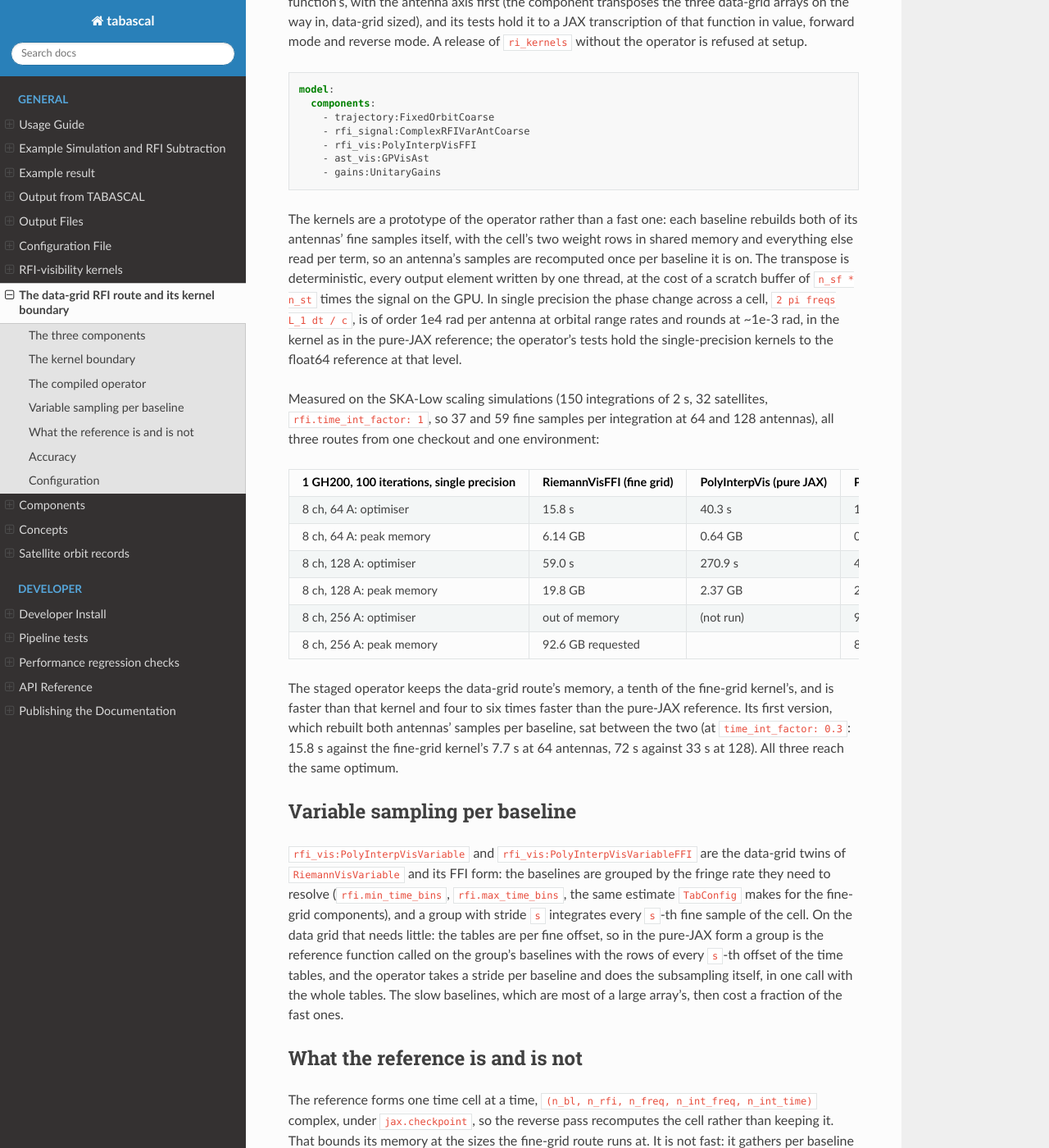
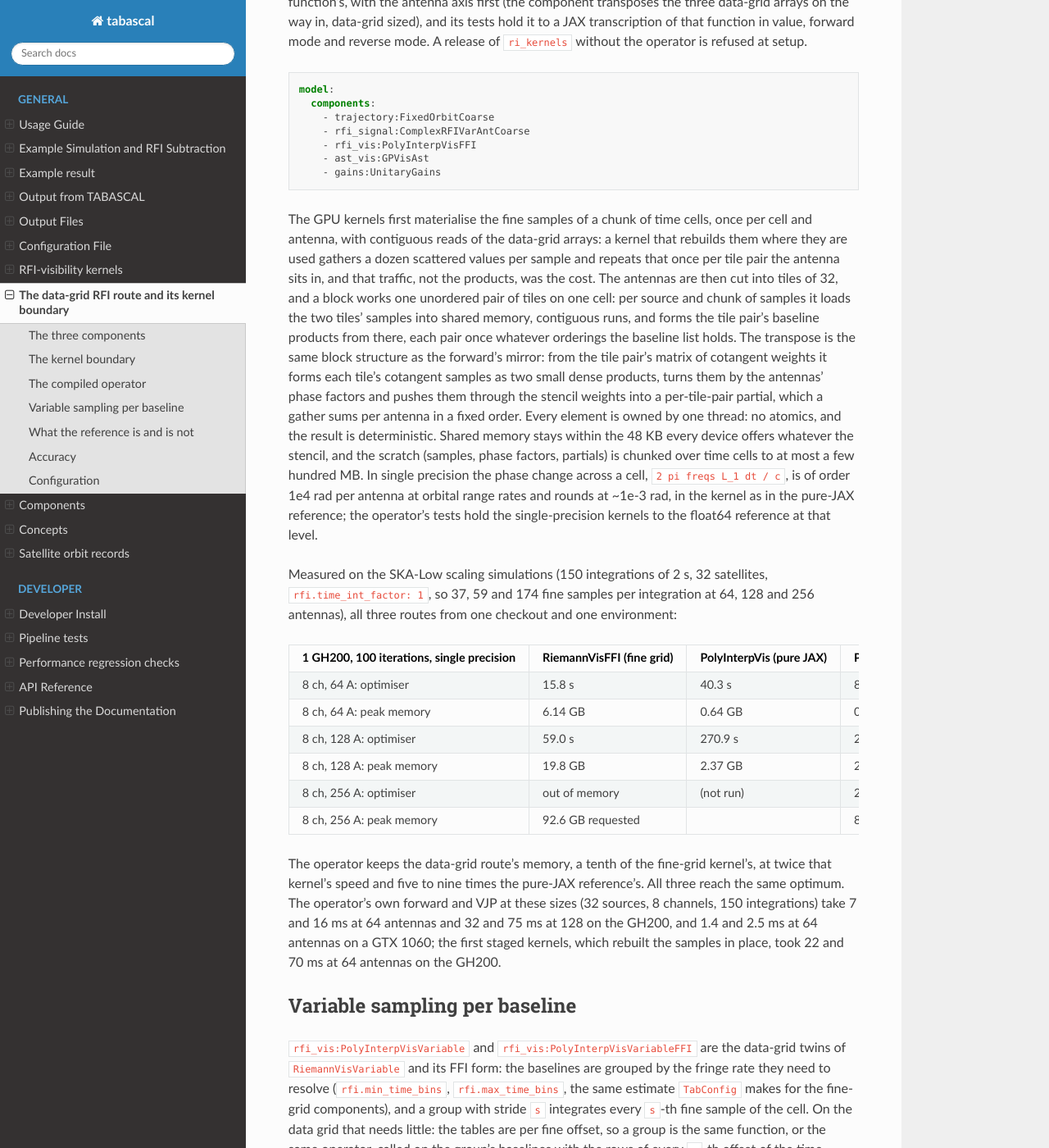
Before and after one commit to epfl-radio-astro/tabascal, a Sphinx documentation site: the page built from docs/coarse_rfi_vis.md, in a window 1280 px wide and 1400 px high, scrolled down 2914 px. Shown: the whole window at 82% size. Built offline with Sphinx 7.4.7 and the Read the Docs theme 3.1.0, drawn with Linux system fonts in a browser that asks for light colours; some of the changed text lies outside the part shown.

Commit message:
Variable sampling through the operator as one call per group
The compiled operator no longer takes a stride per baseline: measured
against calling it once per stride group with the time tables cut to the
group's samples, and against full sampling, on a GTX 1060 and a GH200 at
64 and 128 antennas, neither variable route beat full sampling. The
products a stride saves are the cheap part of the kernels once the fine
samples are materialised per cell; per-group calls rebuild the samples once
per group. PolyInterpVisVariableFFI is now the per-group form, exactly the
pure-JAX component's structure with the operator in place of the function,
and the variable sampling is a difference in inputs only.

The docs describe the kernels as they are now: fine samples materialised
once per cell chunk with contiguous reads, tile-pair products, and a
transpose that is the forward's mirror, deterministic and without atomics.
Benchmarks on the GH200 at full sampling: 8.4 s, 28.6 s and 205 s at 64,
128 and 256 antennas (the fine-grid kernel: 15.8 s, 59.0 s, out of memory),
at a tenth of the fine-grid kernel's memory.

````diff
--- a/docs/coarse_rfi_vis.md
+++ b/docs/coarse_rfi_vis.md
@@ -150,37 +150,50 @@ model:
     - gains:UnitaryGains
 ```
 
-The kernels are a prototype of the operator rather than a fast one: each
-baseline rebuilds both of its antennas' fine samples itself, with the cell's
-two weight rows in shared memory and everything else read per term, so an
-antenna's samples are recomputed once per baseline it is on. The transpose is
-deterministic, every output element written by one thread, at the cost of a
-scratch buffer of `n_sf * n_st` times the signal on the GPU. In single
-precision the phase change across a cell, `2 pi freqs L_1 dt / c`, is of order
-1e4 rad per antenna at orbital range rates and rounds at ~1e-3 rad, in the
-kernel as in the pure-JAX reference; the operator's tests hold the
-single-precision kernels to the float64 reference at that level.
+The GPU kernels first materialise the fine samples of a chunk of time cells,
+once per cell and antenna, with contiguous reads of the data-grid arrays: a
+kernel that rebuilds them where they are used gathers a dozen scattered
+values per sample and repeats that once per tile pair the antenna sits in,
+and that traffic, not the products, was the cost. The antennas are then cut
+into tiles of 32, and a block works one unordered pair of tiles on one cell:
+per source and chunk of samples it loads the two tiles' samples into shared
+memory, contiguous runs, and forms the tile pair's baseline products from
+there, each pair once whatever orderings the baseline list holds. The
+transpose is the same block structure as the forward's mirror: from the tile
+pair's matrix of cotangent weights it forms each tile's cotangent samples as
+two small dense products, turns them by the antennas' phase factors and
+pushes them through the stencil weights into a per-tile-pair partial, which
+a gather sums per antenna in a fixed order. Every element is owned by one
+thread: no atomics, and the result is deterministic. Shared memory stays
+within the 48 KB every device offers whatever the stencil, and the scratch
+(samples, phase factors, partials) is chunked over time cells to at most a
+few hundred MB. In single precision the phase change across a cell,
+`2 pi freqs L_1 dt / c`, is of order 1e4 rad per antenna at orbital range
+rates and rounds at ~1e-3 rad, in the kernel as in the pure-JAX reference;
+the operator's tests hold the single-precision kernels to the float64
+reference at that level.
 
 Measured on the SKA-Low scaling simulations (150 integrations of 2 s, 32
-satellites, `rfi.time_int_factor: 1`, so 37 and 59 fine samples per
-integration at 64 and 128 antennas), all three routes from one checkout and
-one environment:
+satellites, `rfi.time_int_factor: 1`, so 37, 59 and 174 fine samples per
+integration at 64, 128 and 256 antennas), all three routes from one checkout
+and one environment:
 
-| 1 GH200, 100 iterations, single precision | RiemannVisFFI (fine grid) | PolyInterpVis (pure JAX) | PolyInterpVisFFI (staged kernel) |
+| 1 GH200, 100 iterations, single precision | RiemannVisFFI (fine grid) | PolyInterpVis (pure JAX) | PolyInterpVisFFI (staged kernels) |
 |---|---|---|---|
-| 8 ch, 64 A: optimiser | 15.8 s | 40.3 s | 10.8 s |
-| 8 ch, 64 A: peak memory | 6.14 GB | 0.64 GB | 0.66 GB |
-| 8 ch, 128 A: optimiser | 59.0 s | 270.9 s | 48.6 s |
+| 8 ch, 64 A: optimiser | 15.8 s | 40.3 s | 8.4 s |
+| 8 ch, 64 A: peak memory | 6.14 GB | 0.64 GB | 0.77 GB |
+| 8 ch, 128 A: optimiser | 59.0 s | 270.9 s | 28.6 s |
 | 8 ch, 128 A: peak memory | 19.8 GB | 2.37 GB | 2.37 GB |
-| 8 ch, 256 A: optimiser | out of memory | (not run) | 968 s |
+| 8 ch, 256 A: optimiser | out of memory | (not run) | 205 s |
 | 8 ch, 256 A: peak memory | 92.6 GB requested | | 8.87 GB |
 
-The staged operator keeps the data-grid route's memory, a tenth of the
-fine-grid kernel's, and is faster than that kernel and four to six times
-faster than the pure-JAX reference. Its first version, which rebuilt both
-antennas' samples per baseline, sat between the two (at `time_int_factor:
-0.3`: 15.8 s against the fine-grid kernel's 7.7 s at 64 antennas, 72 s
-against 33 s at 128). All three reach the same optimum.
+The operator keeps the data-grid route's memory, a tenth of the fine-grid
+kernel's, at twice that kernel's speed and five to nine times the pure-JAX
+reference's. All three reach the same optimum. The operator's own forward
+and VJP at these sizes (32 sources, 8 channels, 150 integrations) take 7 and
+16 ms at 64 antennas and 32 and 75 ms at 128 on the GH200, and 1.4 and 2.5 ms
+at 64 antennas on a GTX 1060; the first staged kernels, which rebuilt the
+samples in place, took 22 and 70 ms at 64 antennas on the GH200.
 
 ## Variable sampling per baseline
 
@@ -190,11 +203,30 @@ grouped by the fringe rate they need to resolve (`rfi.min_time_bins`,
 `rfi.max_time_bins`, the same estimate `TabConfig` makes for the fine-grid
 components), and a group with stride `s` integrates every `s`-th fine sample
 of the cell. On the data grid that needs little: the tables are per fine offset,
-so in the pure-JAX form a group is the reference function called on the
-group's baselines with the rows of every `s`-th offset of the time tables,
-and the operator takes a stride per baseline and does the subsampling itself,
-in one call with the whole tables. The slow baselines, which are most of a
-large array's, then cost a fraction of the fast ones.
+so a group is the same function, or the same operator, called on the group's
+baselines with the rows of every `s`-th offset of the time tables. The
+variable sampling is a difference in inputs only.
+
+Whether it pays is another matter. A stride per baseline inside the kernel
+was built and measured against per-group calls and against full sampling, on
+a GTX 1060 and a GH200, at 64 and 128 antennas with two stride distributions:
+neither variable route beat full sampling. The products a stride saves are
+the cheap part of the kernels once the samples are materialised, so
+in-kernel striding costs more bookkeeping than it saves, and per-group calls
+rebuild the samples once per group. The stride machinery was taken out of
+the kernels again; the per-group component stays as the way to sample
+variably should a cheaper sample build make it worthwhile.
+
+| 1 GH200, 100 iterations, single precision, variable sampling | RiemannVisVariableFFI (fine grid) | PolyInterpVisVariable (pure JAX) | PolyInterpVisVariableFFI (operator per group) | PolyInterpVisFFI (full sampling) |
+|---|---|---|---|---|
+| 8 ch, 64 A: optimiser | 11.9 s | 27.9 s | 8.7 s | 8.4 s |
+| 8 ch, 128 A: optimiser | 41.8 s | 115.0 s | 41.3 s | 28.6 s |
+
+The fine-grid and pure-JAX routes gain from the coarser sampling of the slow
+baselines because their cost is in the samples; the operator's is not, and
+its per-group form pays for the samples rebuilt per group. (The divisor-rich
+fine grid the grouping needs also has slightly more samples: 40 and 60
+against 37 and 59.)
 
 ## What the reference is and is not
 
````
Also changed, not shown: docs/kernels.md (+2 -2 lines), 2 other files.
